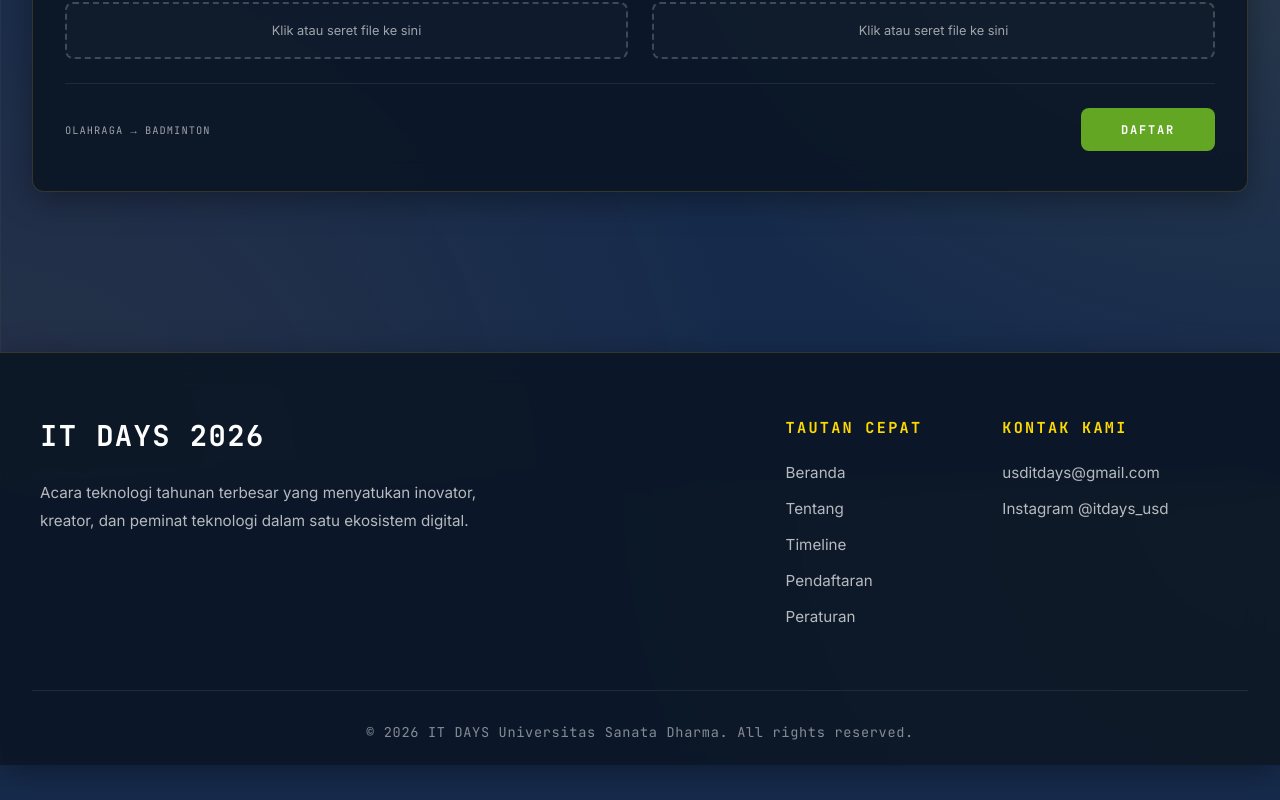
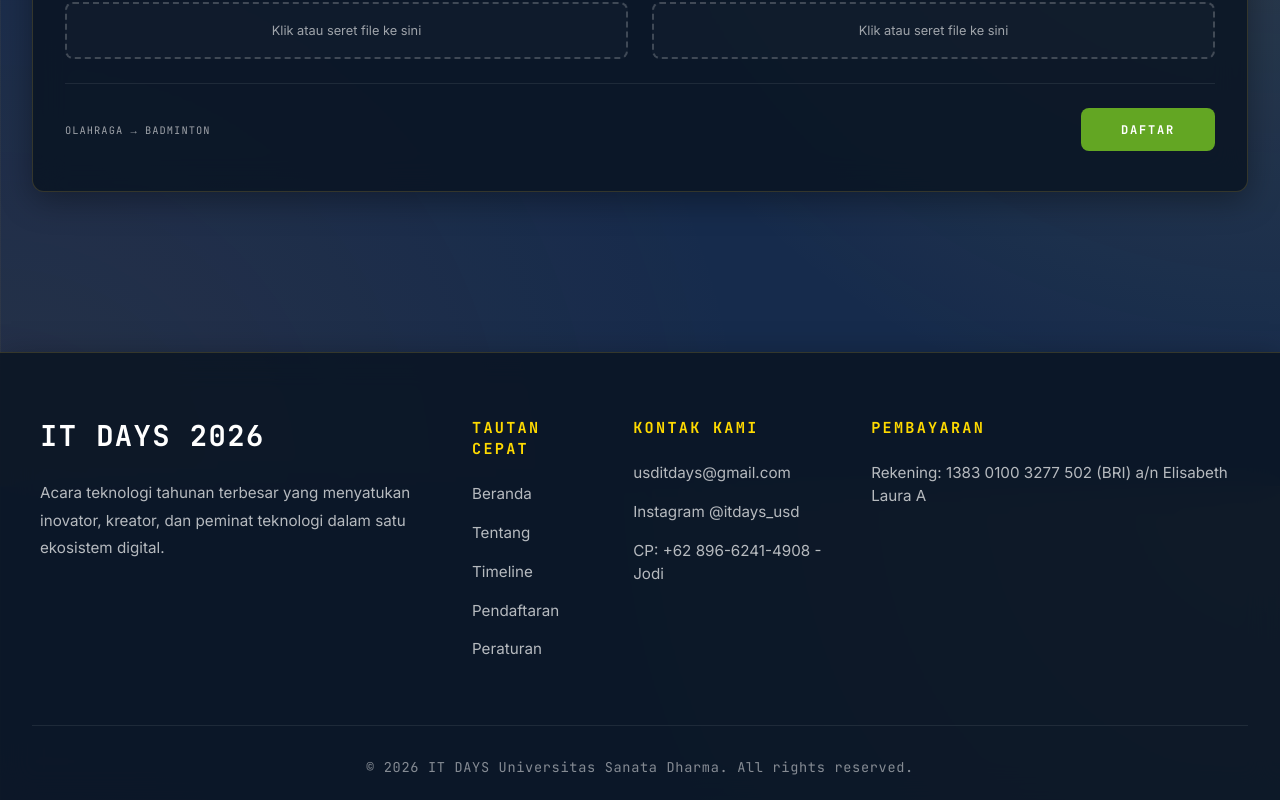
Before and after one commit to DanielJoanF/ITDAYS, a React (Vite) app: page / in a window 1280 px wide. Shown: the part 5914-6714 px from the top of the page. Before the commit the page ends 6679 px from the top, so only its background shows below. Built offline with nearby package versions, Linux system fonts and the light colour scheme; no server answers.

Commit message:
update footer

```diff
--- a/src/components/Footer/Footer.css
+++ b/src/components/Footer/Footer.css
@@ -13,8 +13,8 @@
   max-width: 1200px;
   margin: 0 auto;
   display: grid;
-  grid-template-columns: 1.5fr 1fr;
-  gap: 4rem;
+  grid-template-columns: 1fr 2fr;
+  gap: 3rem;
   margin-bottom: 4rem;
 }
 
@@ -35,7 +35,7 @@
 
 .footer-links {
   display: flex;
-  gap: 5rem;
+  gap: 2.5rem;
 }
 
 .footer-col h4 {
@@ -53,9 +53,11 @@
   gap: 1rem;
 }
 
-.footer-col a {
+.footer-col a,
+.footer-info-text {
   color: rgba(255, 255, 255, 0.7);
   font-size: 0.95rem;
+  line-height: 1.5;
   transition: var(--transition-smooth);
 }
 
--- a/src/components/Footer/Footer.jsx
+++ b/src/components/Footer/Footer.jsx
@@ -33,7 +33,22 @@
             <h4>Kontak Kami</h4>
             <ul>
               <li><a href="mailto:usditdays@gmail.com">usditdays@gmail.com</a></li>
-              <li><a href="#">Instagram @itdays_usd</a></li>
+              <li><a href="https://instagram.com/itdays_usd" target="_blank" rel="noopener noreferrer">Instagram @itdays_usd</a></li>
+              <li>
+                <a href="https://wa.me/6289662414908" target="_blank" rel="noopener noreferrer">
+                  CP: +62 896-6241-4908 - Jodi
+                </a>
+              </li>
+            </ul>
+          </div>
+          <div className="footer-col">
+            <h4>Pembayaran</h4>
+            <ul>
+              <li>
+                <span className="footer-info-text">
+                  Rekening: 1383 0100 3277 502 (BRI) a/n Elisabeth Laura A
+                </span>
+              </li>
             </ul>
           </div>
         </div>
```
